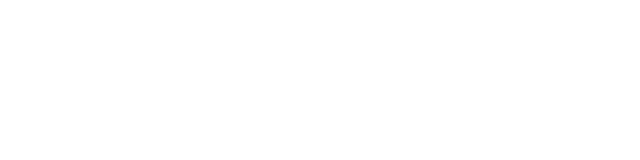
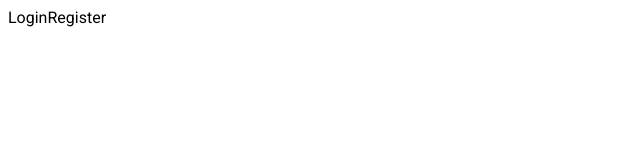
Before and after one commit to vtvinh24/job-market, a React (Create React App) app in the folder job-market/: page / in a window 1280 px wide. Shown: the top 160 px of the page, without its empty margins (0-640 px from the left). Built offline with nearby package versions, Linux system fonts and the light colour scheme.

Commit message:
Change Font Login-Register

```diff
--- a/job-market/src/App.js
+++ b/job-market/src/App.js
@@ -1,10 +1,10 @@
-import logo from './logo.svg';
-import './App.css';
+
+import LoginRegister from './Components/LoginRegister/LoginRegister';
 
 function App() {
   return (
     <div>
-
+      <LoginRegister/>
     </div>
   );
 }
--- a/job-market/src/Components/LoginRegister/LoginRegister.jsx
+++ b/job-market/src/Components/LoginRegister/LoginRegister.jsx
@@ -0,0 +1,7 @@
+import React from 'react'
+const LoginRegister =() => {
+    return(
+        <div>LoginRegister</div>
+    )
+};
+export default LoginRegister
--- a/job-market/src/index.css
+++ b/job-market/src/index.css
@@ -1,13 +1,6 @@
+
+@import url('https://fonts.googleapis.com/css2?family=Roboto:wght@400;700&display=swap');
+
 body {
-  margin: 0;
-  font-family: -apple-system, BlinkMacSystemFont, 'Segoe UI', 'Roboto', 'Oxygen',
-    'Ubuntu', 'Cantarell', 'Fira Sans', 'Droid Sans', 'Helvetica Neue',
-    sans-serif;
-  -webkit-font-smoothing: antialiased;
-  -moz-osx-font-smoothing: grayscale;
+  font-family: "Roboto", sans-serif;
 }
-
-code {
-  font-family: source-code-pro, Menlo, Monaco, Consolas, 'Courier New',
-    monospace;
-}
```
Also changed, not shown: job-market/src/Components/LoginRegister/LoginRegister.css (added).
